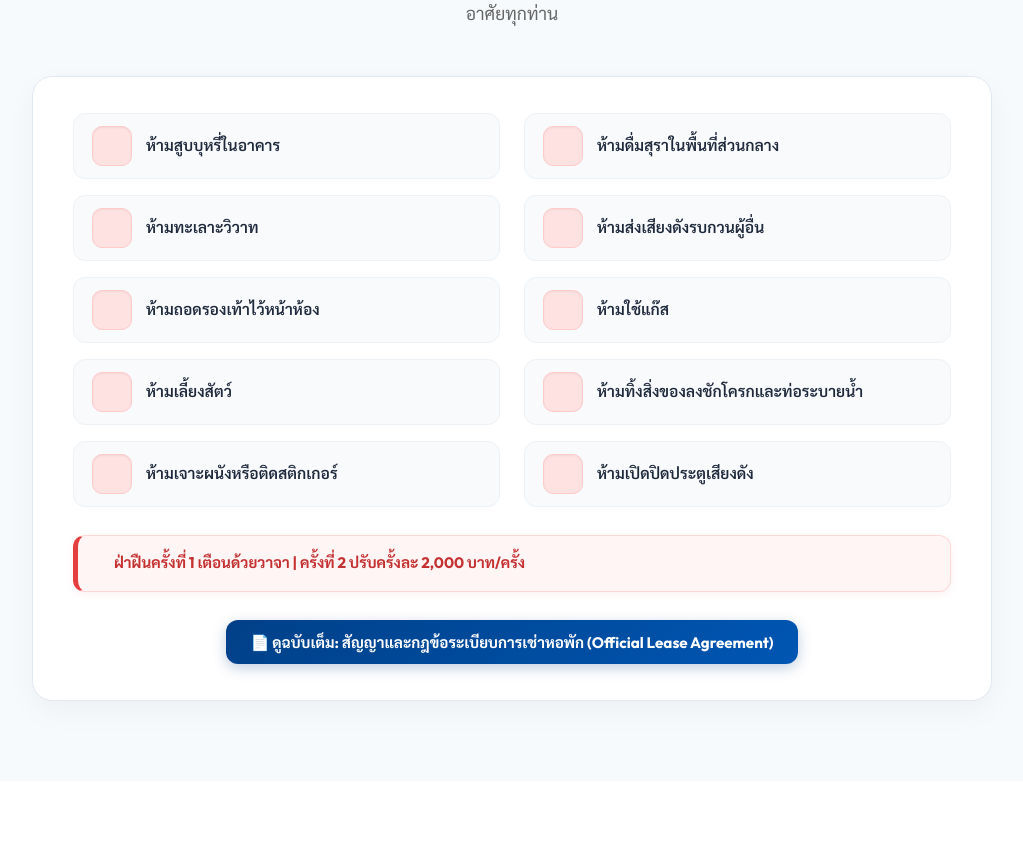
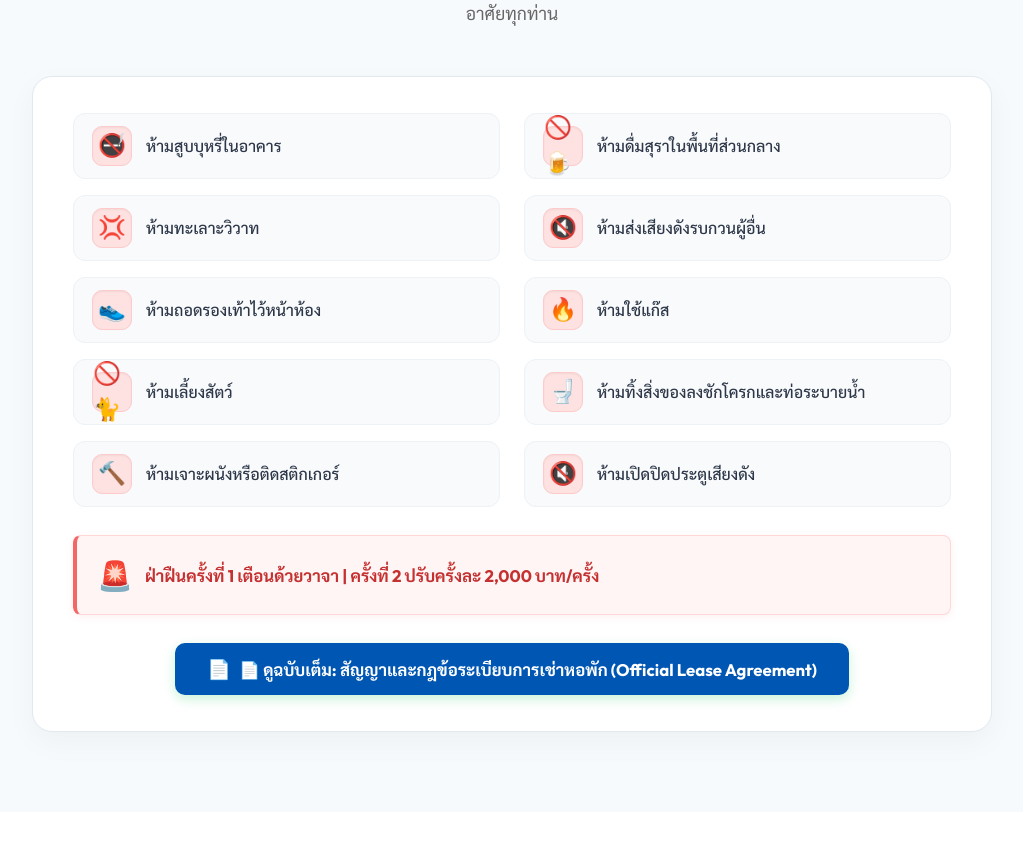
Before and after one commit to Samutsakorn888/Mahachai001, a React (Vite) app: page / in a window 1280 px wide. Shown: the part 4349-5206 px from the top of the page, without its empty margins (128-1151 px from the left). Built offline with nearby package versions, Linux system fonts and the light colour scheme; no server answers; the database is empty.

Commit message:
style: improve rules section UI with dynamic emojis and better layout

```diff
--- a/src/components/Rules.tsx
+++ b/src/components/Rules.tsx
@@ -14,10 +14,19 @@ interface RulesProps {
 export const Rules: React.FC<RulesProps> = ({ t, language = 'th', siteData, isAdmin, onEditRules }) => {
   const [isLeaseModalOpen, setIsLeaseModalOpen] = useState(false);
 
-  const ruleIcons = [
-    '', '', '', '', '',
-    '', '', '', '', ''
-  ];
+  const getRuleIcon = (text: string) => {
+    if (text.includes('บุหรี่') || text.toLowerCase().includes('smoking')) return '🚭';
+    if (text.includes('สุรา') || text.includes('เหล้า') || text.toLowerCase().includes('alcohol')) return '🚫🍺';
+    if (text.includes('ทะเลาะ') || text.includes('วิวาท') || text.toLowerCase().includes('quarrel')) return '💢';
+    if (text.includes('เสียงดัง') || text.includes('รบกวน') || text.toLowerCase().includes('noise')) return '🔇';
+    if (text.includes('รองเท้า') || text.toLowerCase().includes('shoes')) return '👟';
+    if (text.includes('แก๊ส') || text.toLowerCase().includes('gas')) return '🔥';
+    if (text.includes('สัตว์') || text.toLowerCase().includes('pet')) return '🚫🐈';
+    if (text.includes('ชักโครก') || text.includes('ท่อ') || text.toLowerCase().includes('toilet')) return '🚽';
+    if (text.includes('เจาะ') || text.includes('สติกเกอร์') || text.includes('ผนัง')) return '🔨';
+    if (text.includes('ประตู') || text.toLowerCase().includes('door')) return '🚪';
+    return '⚠️';
+  };
 
   const rulesList = (language === 'th' && siteData?.rulesList && siteData.rulesList.length > 0) ? siteData.rulesList : (t.rulesList || []);
   const rulesNotice = (language === 'th' && siteData?.rulesNotice) ? siteData.rulesNotice : t.rulesNotice;
@@ -41,28 +50,53 @@ export const Rules: React.FC<RulesProps> = ({ t, language = 'th', siteData, isAd
           <div className="rules-grid-layout">
             {rulesList.map((ruleText, idx) => (
               <div key={idx} className="rule-item-card">
-                <div className="rule-icon-badge">
-                  <span>{ruleIcons[idx] || ''}</span>
+                <div className="rule-icon-badge" style={{ fontSize: '1.4rem' }}>
+                  {getRuleIcon(ruleText)}
                 </div>
-                <span className="rule-text">{ruleText}</span>
+                <span className="rule-text" style={{ fontSize: '1rem', fontWeight: 500, color: '#2d3748' }}>{ruleText}</span>
               </div>
             ))}
           </div>
 
-          <div className="rules-notice-card">
-            <div className="notice-icon-box"></div>
-            <div className="rules-notice-text">
+          <div className="rules-notice-card" style={{
+            backgroundColor: '#fff5f5',
+            borderLeft: '4px solid #f56565',
+            padding: '16px 20px',
+            marginTop: '28px',
+            marginBottom: '28px',
+            borderRadius: '8px',
+            display: 'flex',
+            alignItems: 'center',
+            gap: '12px'
+          }}>
+            <div style={{ fontSize: '1.8rem', flexShrink: 0 }}>🚨</div>
+            <div className="rules-notice-text" style={{ color: '#c53030', fontWeight: 'bold', fontSize: '1.05rem', margin: 0 }}>
               {rulesNotice}
             </div>
           </div>
 
           {/* Button to view full official contract document */}
-          <div className="rules-action-center">
+          <div className="rules-action-center" style={{ textAlign: 'center' }}>
             <button
               onClick={() => setIsLeaseModalOpen(true)}
-              className="btn btn-primary btn-lease-doc"
+              className="btn-hotel-secondary"
+              style={{
+                padding: '14px 32px',
+                fontSize: '1.05rem',
+                fontWeight: 'bold',
+                display: 'inline-flex',
+                alignItems: 'center',
+                gap: '8px',
+                cursor: 'pointer',
+                boxShadow: '0 4px 12px rgba(37, 211, 102, 0.25)',
+                border: 'none',
+                borderRadius: '10px',
+                backgroundColor: '#0056b3', // Deep blue makes it look more professional
+                color: '#ffffff'
+              }}
             >
-              <span>{t.leaseAgreementBtn || '📄 ดูฉบับเต็ม: สัญญาและกฎข้อระเบียบการเช่าหอพัก (Official Lease Agreement)'}</span>
+              <span style={{ fontSize: '1.2rem' }}>📄</span>
+              <span>{t.leaseAgreementBtn || 'ดูฉบับเต็ม: สัญญาและกฎข้อระเบียบการเช่าหอพัก (Official Lease Agreement)'}</span>
             </button>
           </div>
         </div>
```
